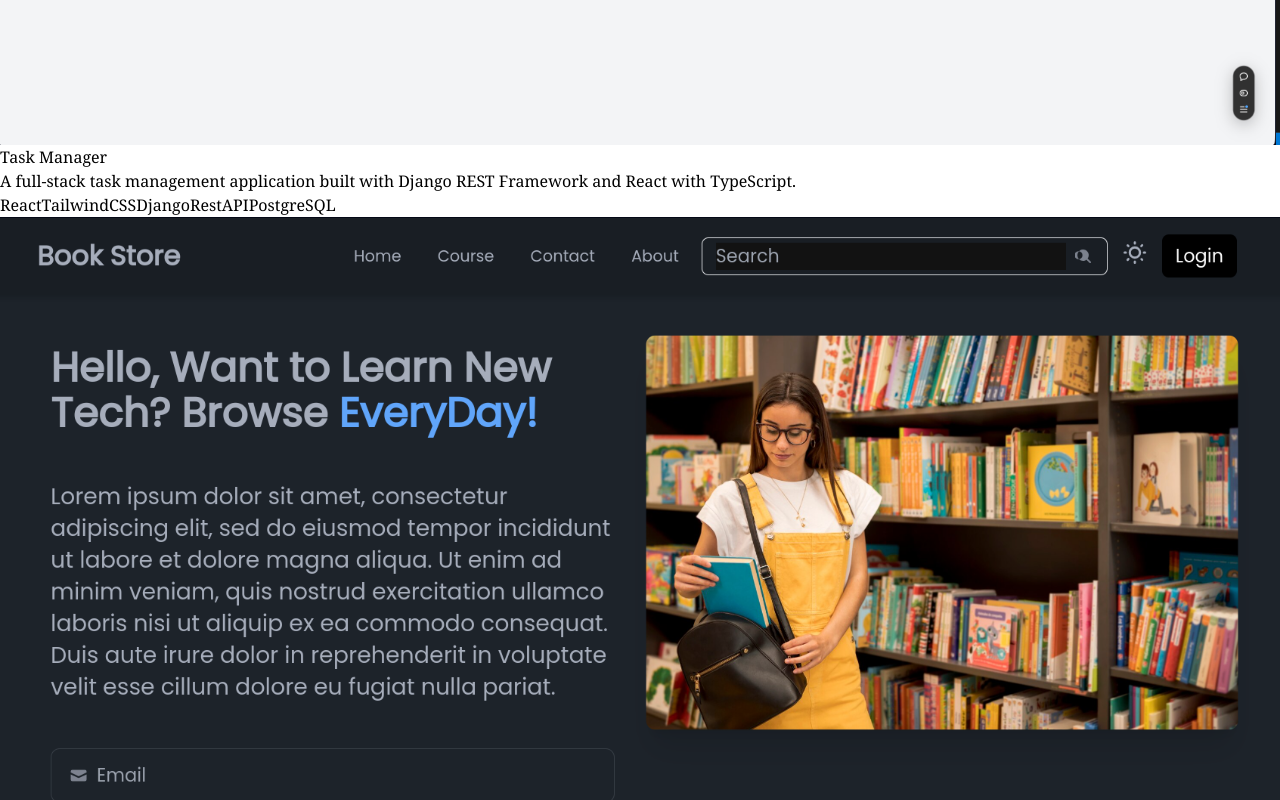
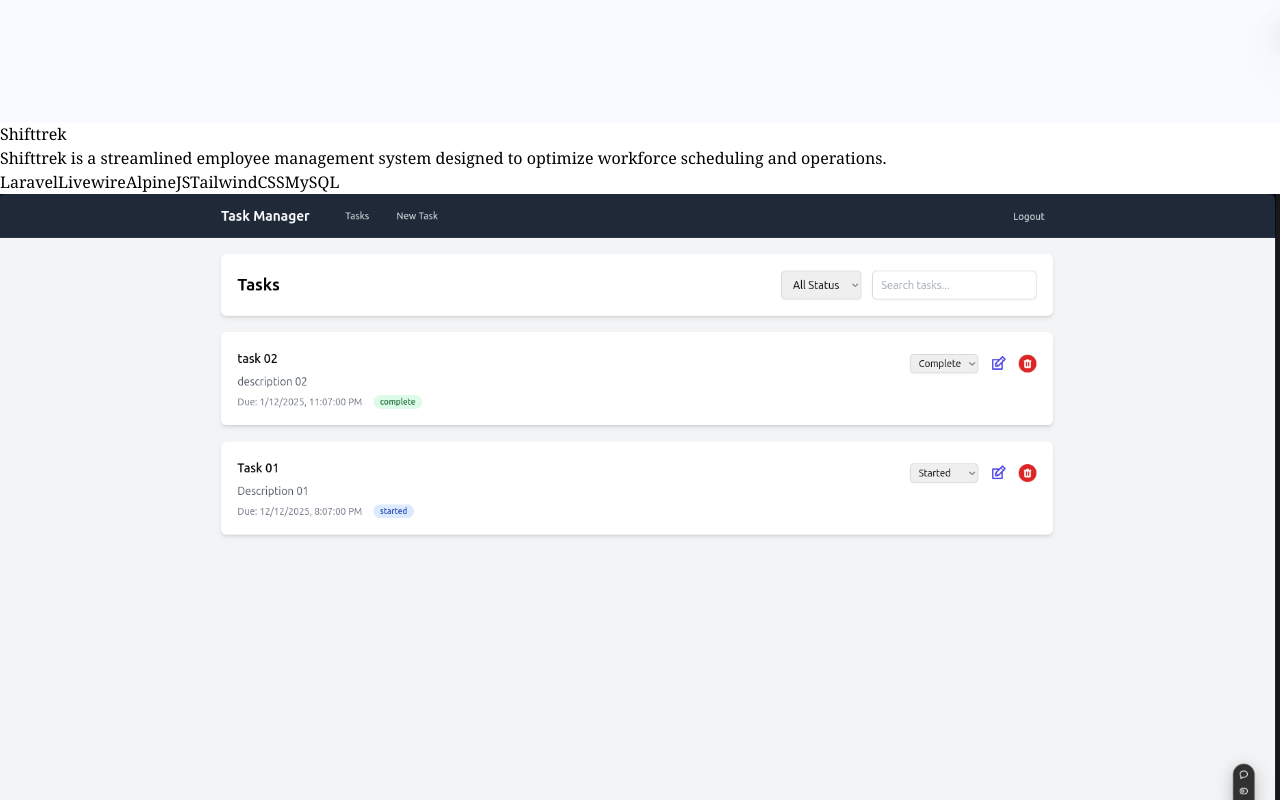
Before and after one commit to imrankabir02/portfolio, a React (Vite) app: page / in a window 1280 px wide. Shown: the part 1980-2780 px from the top of the page. Built offline with nearby package versions, Linux system fonts and the light colour scheme; a web font is replaced by a local one.

Commit message:
code updated

```diff
--- a/src/constants/index.js
+++ b/src/constants/index.js
@@ -1,6 +1,7 @@
 import project1 from "../assets/projects/bookStore.png";
 import project2 from "../assets/projects/project2.png";
 import project3 from "../assets/projects/project3.png";
+import project4 from "../assets/projects/project4.png";
 
 export const MY_DETAILS = {
   name: "Mridha Imran Kabir",
@@ -103,6 +104,15 @@ export const EDUCATIONS = [
 
 export const PROJECTS = [
   {
+    title: "Shifttrek",
+    appLink: "https://www.shifttrek.com/",
+    gitLink: "https://www.shifttrek.com/",
+    image: project4,
+    description:
+      "Shifttrek is a streamlined employee management system designed to optimize workforce scheduling and operations.",
+    technologies: ["Laravel", "Livewire", "AlpineJS", "TailwindCSS", "MySQL"],
+  },
+  {
     title: "Task Manager",
     appLink: "https://task-manager-live.vercel.app/tasks",
     gitLink: "https://github.com/imrankabir02/task-manager.git",
```
Also changed, not shown: src/assets/projects/project4.png (added).
